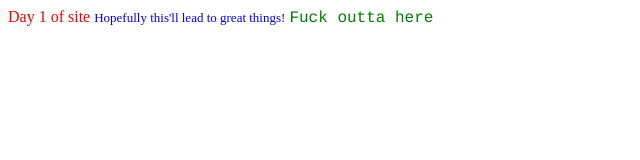
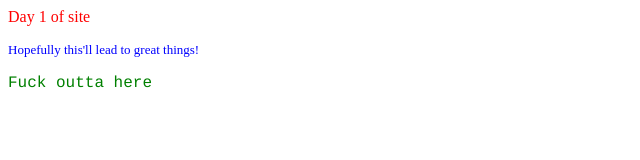
Before and after one commit to cosapm/msw, a plain HTML site: page index.html in a window 1280 px wide. Shown: the whole page, without its empty margins (0-640 px from the left). Drawn offline with Linux system fonts and the light colour scheme.

Commit message:
Update index.html

```diff
--- a/index.html
+++ b/index.html
@@ -1,3 +1,3 @@
-<font size="3" color="red">Day 1 of site</font>
-<font size="2" color="blue">Hopefully this'll lead to great things!</font>
-<font face="Courier" color="green">Fuck outta here</font>
+<p><font size="3" color="red">Day 1 of site</font></p>
+<p> <font size="2" color="blue">Hopefully this'll lead to great things!</font></p>
+<p><font face="Courier" color="green">Fuck outta here</font></p>
```
